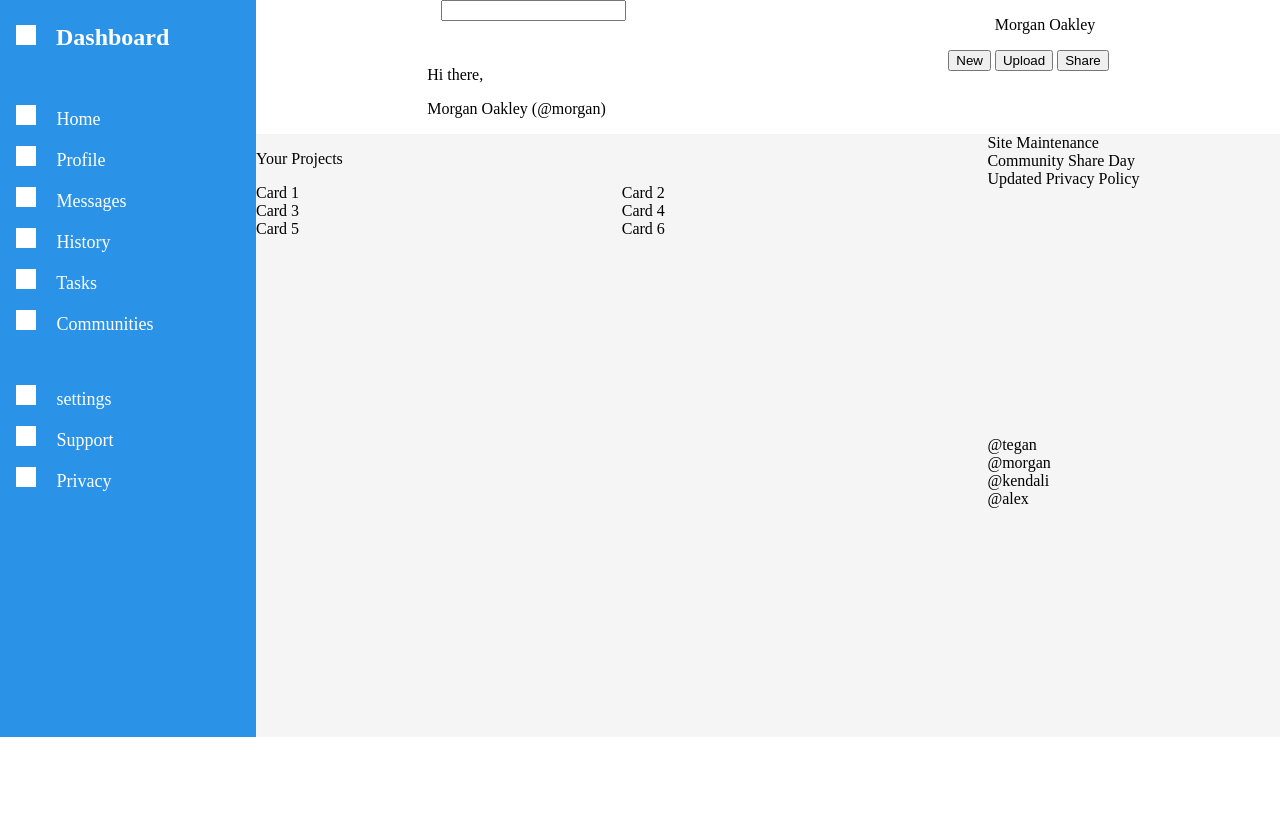
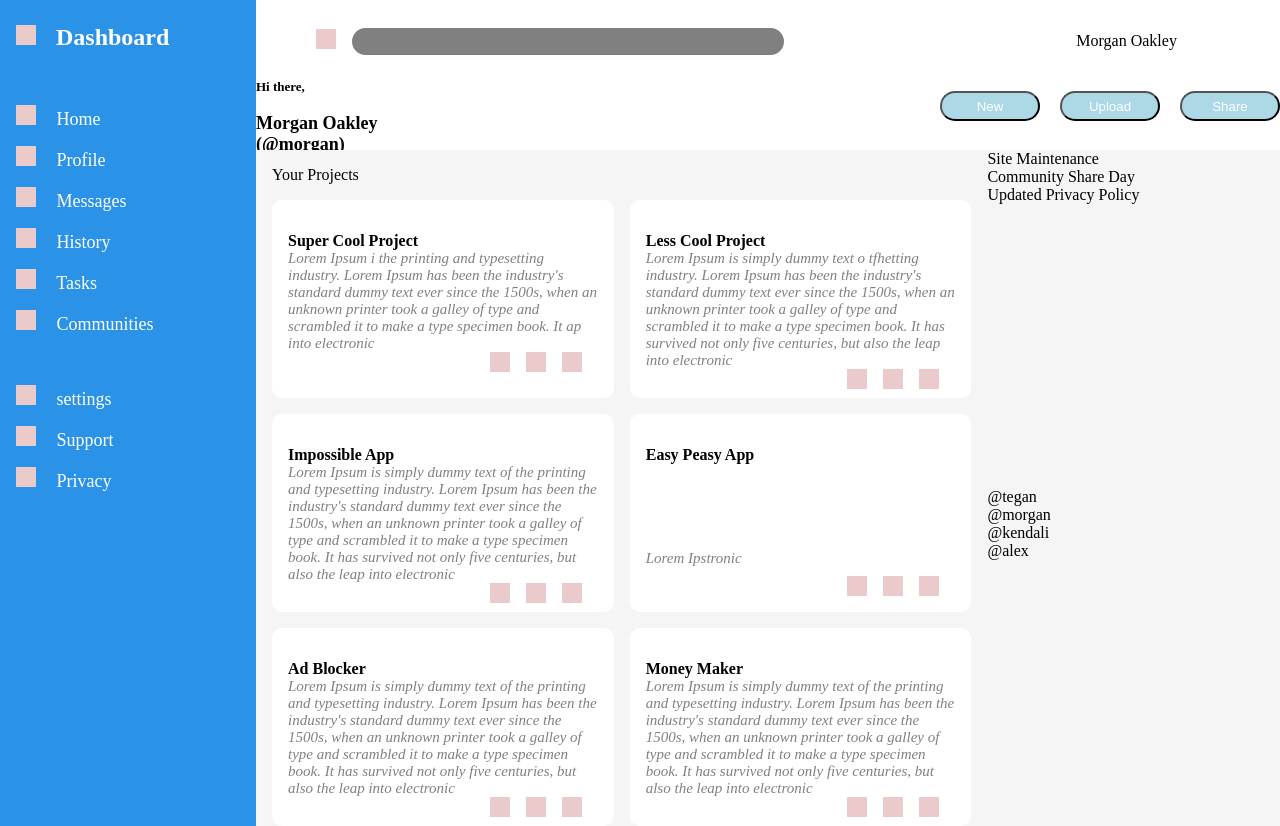
Before and after one commit to BaoNguyen09/TOP_projects, a plain HTML site: page admin_dashboard/index.html in a window 1280 px wide. Before the commit the page ends 800 px from the top, so only its background shows below. Drawn offline with Linux system fonts and the light colour scheme.

Commit message:
finish header, dealing a bit more with project cards

```diff
--- a/admin_dashboard/index.html
+++ b/admin_dashboard/index.html
@@ -57,8 +57,9 @@
     <div class="header">
         <div id="status">
             <div id="search">
-                <!-- icon -->
+
                 <form id="search" method="get" action="#">
+                    <label><div id="icon" ></div></label>
                     <input type="text" id="search" name="search">
                 </form>
             </div>
@@ -85,12 +86,62 @@
         <div class="projects">
             <p>Your Projects</p>
             <div class="cards">
-                <div class="card">Card 1</div>
-                <div class="card">Card 2</div>
-                <div class="card">Card 3</div>
-                <div class="card">Card 4</div>
-                <div class="card">Card 5</div>
-                <div class="card">Card 6</div>
+                <div class="card">
+                    <div class="projectDesc">
+                        <p class="title">Super Cool Project</p>
+                    <p class="desc">Lorem Ipsum i the printing and typesetting industry. Lorem Ipsum has been the industry's standard dummy text ever since the 1500s, when an unknown printer took a galley of type and scrambled it to make a type specimen book. It ap into electronic</p>
+                    </div>
+                    <div class="icons">
+                        <div id="icon" ></div>
+                        <div id="icon" ></div>
+                        <div id="icon" ></div>
+                    </div>
+                </div>
+                <div class="card">
+                    <p class="title">Less Cool Project</p>
+                    <p class="desc">Lorem Ipsum is simply dummy text o tfhetting industry. Lorem Ipsum has been the industry's standard dummy text ever since the 1500s, when an unknown printer took a galley of type and scrambled it to make a type specimen book. It has survived not only five centuries, but also the leap into electronic</p>
+                    <div class="icons">
+                        <div id="icon" ></div>
+                        <div id="icon" ></div>
+                        <div id="icon" ></div>
+                    </div>
+                </div>
+                <div class="card">
+                    <p class="title">Impossible App</p>
+                    <p class="desc">Lorem Ipsum is simply dummy text of the printing and typesetting industry. Lorem Ipsum has been the industry's standard dummy text ever since the 1500s, when an unknown printer took a galley of type and scrambled it to make a type specimen book. It has survived not only five centuries, but also the leap into electronic</p>
+                    <div class="icons">
+                        <div id="icon" ></div>
+                        <div id="icon" ></div>
+                        <div id="icon" ></div>
+                    </div>
+                </div>
+                <div class="card">
+                    <p class="title">Easy Peasy App</p>
+                    <p class="desc">Lorem Ipstronic</p>
+                    <div class="icons">
+                        <div id="icon" ></div>
+                        <div id="icon" ></div>
+                        <div id="icon" ></div>
+                    </div>
+                </div>
+                <div class="card">
+                    <p class="title">Ad Blocker</p>
+                    <p class="desc">Lorem Ipsum is simply dummy text of the printing and typesetting industry. Lorem Ipsum has been the industry's standard dummy text ever since the 1500s, when an unknown printer took a galley of type and scrambled it to make a type specimen book. It has survived not only five centuries, but also the leap into electronic</p>
+                    <div class="icons">
+                        <div id="icon" ></div>
+                        <div id="icon" ></div>
+                        <div id="icon" ></div>
+                    </div>
+                </div>
+                <div class="card">
+                    <p class="title">Money Maker</p>
+                    <p class="desc">Lorem Ipsum is simply dummy text of the printing and typesetting industry. Lorem Ipsum has been the industry's standard dummy text ever since the 1500s, when an unknown printer took a galley of type and scrambled it to make a type specimen book. It has survived not only five centuries, but also the leap into electronic</p>
+                    <div class="icons">
+                        <div id="icon" ></div>
+                        <div id="icon" ></div>
+                        <div id="icon" ></div>
+                    </div>
+                </div>
             </div>
         </div>
         <div class="announcements">
--- a/admin_dashboard/style.css
+++ b/admin_dashboard/style.css
@@ -14,7 +14,7 @@ body {
 }
 
 #icon {
-    background-color: white;
+    background-color: rgb(234, 202, 202);
     width: 20px;
     height: 20px;
     display: inline-block;
@@ -43,11 +43,88 @@ body {
     font-size: 24px;
 }
 
+
+/* header code starts from here */
+
 .header {
     grid-column: 2;
     grid-row: 1;
     background-color: white;
+    display: grid;
+    grid-template-rows: 1fr 2fr;
+    padding-top: 16px;
+    height: 130px;
 }
+
+#status {
+    grid-row: 1;
+    display: flex;
+    /* justify-content: space-around; */
+}
+
+#search {
+    flex-grow: 2;
+    display: flex;
+    justify-content: start;
+    align-items: center;
+    padding-left: 30px;
+}
+
+#search input {
+    max-width: 400px;
+    border-radius: 15px;
+    background-color: grey;
+    border-width: 0;
+    height: 25px;
+}
+
+#personal {
+    flex-grow: 1;
+    display: flex;
+    justify-content: center;
+    align-items: center;
+}
+
+#activity {
+    grid-row: 2;
+    display: flex;
+    justify-content: center;
+    gap: 500px;
+    max-height: 80px;
+    /* padding-bottom: 8px; */
+}
+
+#small {
+    font-weight: bold;
+    font-size: small;
+}
+
+#large {
+    font-weight: bold;
+    font-size: large;
+}
+
+#actions {
+    display: flex;
+    align-items: center;
+    /* justify-content: space-around; */
+    gap: 20px;
+    /* flex-grow: 1; */
+}
+
+#intro {
+    /* flex-grow: 1; */
+}
+
+#actions button {
+    background-color: lightblue;
+    border-radius: 20px;
+    color: white;
+    width: 100px;
+    height: 30px;
+}
+
+/* Main content code starts from here */
 
 .main-content {
     background-color: whitesmoke;
@@ -59,11 +136,45 @@ body {
 .projects {
     grid-column: 1;
     grid-row: 1/3;
+    padding-left: 16px;
+    padding-right: 16px;
 }
 
 .cards {
     display: grid;
     grid-template-columns: 1fr 1fr;
+    gap: 16px;
+}
+
+.card {
+    background-color: white;
+    padding: 32px 16px 16px 16px;
+    border-radius: 10px;
+    display: grid;
+    grid-template-rows: 4fr 1fr;
+    max-height: 150px;
+}
+
+.projectDesc {
+    grid-row: 1;
+}
+
+.title {
+    font-weight: bold;
+    margin: 0;
+}
+
+.desc {
+    font-style: italic;
+    color: gray;
+    font-size: 15px;
+    margin: 0;
+}
+
+.icons {
+    display: flex;
+    justify-content: end;
+    /* align-items: end; */
 }
 
 .announcements {
@@ -75,13 +186,3 @@ body {
     grid-column: 2;
     grid-row: 2;
 }
-
-#status {
-    display: flex;
-    justify-content: space-around;
-}
-
-#activity {
-    display: flex;
-    justify-content: space-around;
-}
```
